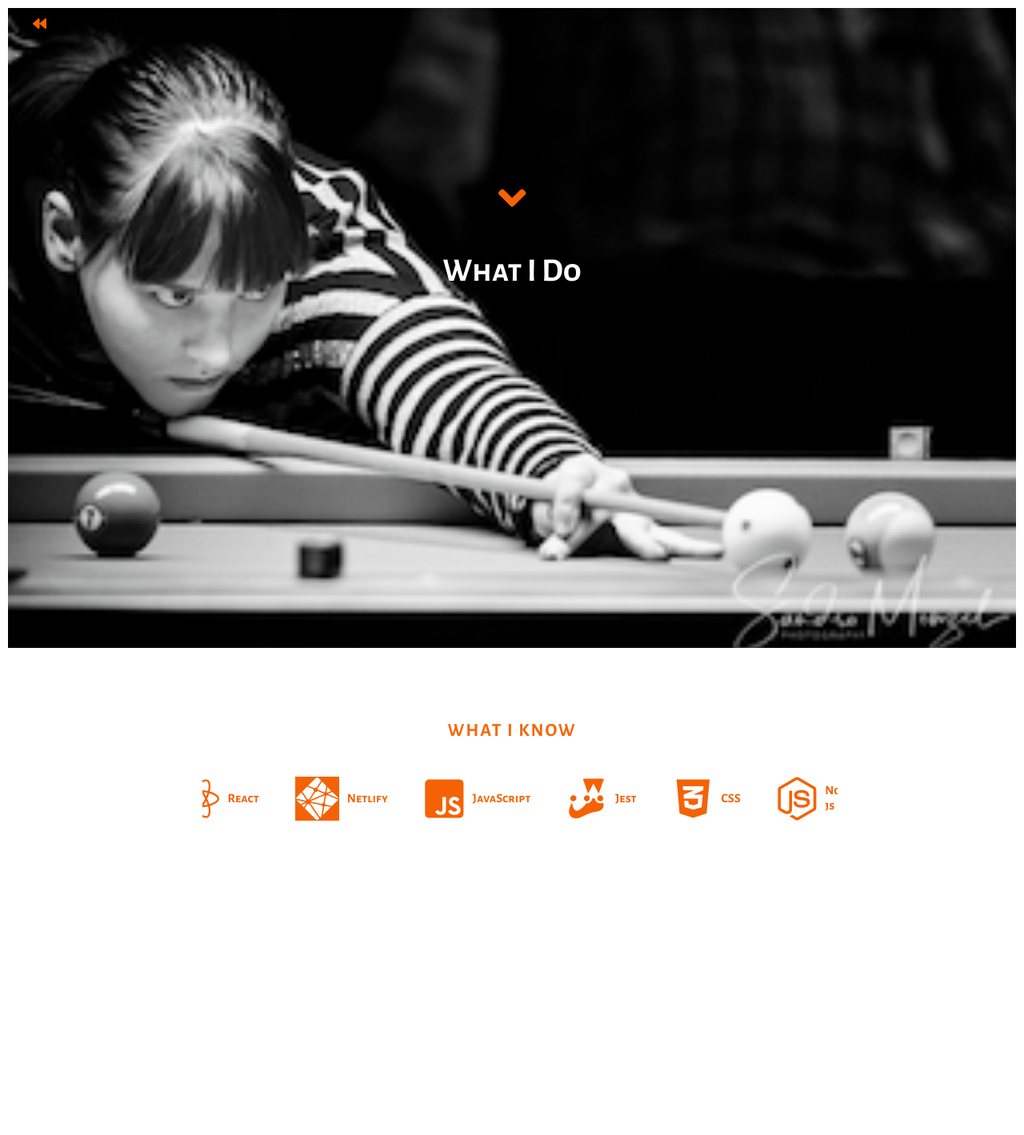
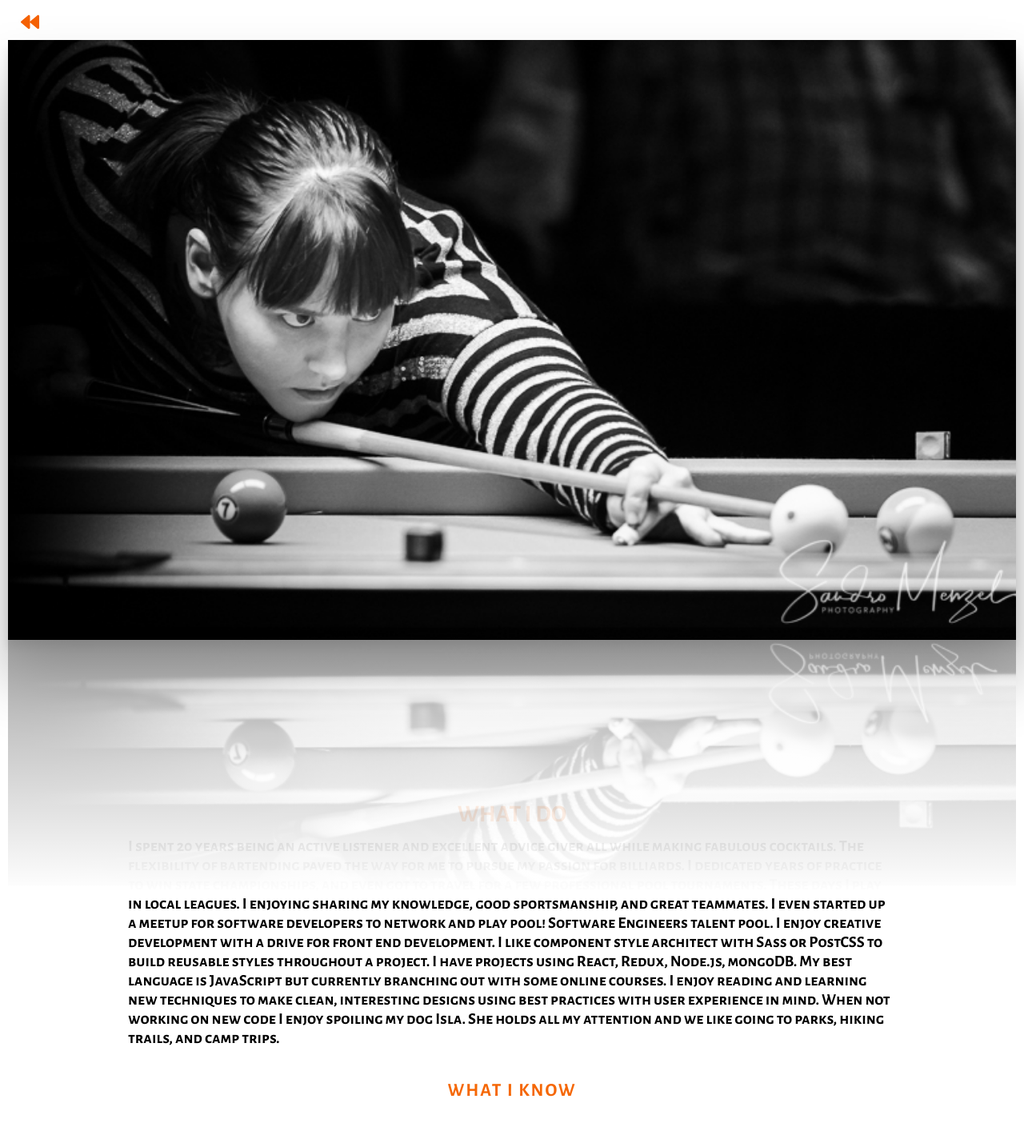
Before and after one commit to evestockstill/evePortfolio, a React app: page /aboutMe in a window 1280 px wide. Shown: the top 1419 px of the page at 80% size. Before the commit the page ends 1098 px from the top, so only its background shows below. Built offline with nearby package versions, Linux system fonts and the light colour scheme; a web font is replaced by a local one.

Commit message:
worked on sizereflection pic

```diff
--- a/src/components/about/About.js
+++ b/src/components/about/About.js
@@ -3,7 +3,9 @@ import './About.scss';
 import { NavLink } from 'react-router-dom';
 import { FontAwesomeIcon } from '@fortawesome/react-fontawesome';
 import mp4 from '../assets/glitter.mp4';
+// import Nav from '../nav/Nav';
 import AboutMain from '../aboutMain/AboutMain';
+import Picture from '../picture/Picture';
 import Slider from '../slider/Slider';
 
 const AboutMe = () => {
@@ -21,6 +23,7 @@ const AboutMe = () => {
       {/* <p>{returnHome}</p> */}
 
       <header className='hero'>
+        {/* <Nav /> */}
         <div className='bg-video1'>
           {/* <video className='bg-video1__content' autoPlay muted loop>
             <source src={mp4} type='video/mp4' alt='video' />
@@ -31,53 +34,11 @@ const AboutMe = () => {
 
         {/* <h1 className='greeting'>Hello</h1> */}
       </header>
-      <AboutMain />
+      <Picture />
+      {/* <AboutMain /> */}
       <Slider />
       {/* <Slider /> */}
     </>
   );
 };
 export default AboutMe;
-/* <section className='section-aboutMe'>
-        <div className='big-picture'></div>
-
-        <div className='about'>
-          <figure className='about__shape'>
-            <img src={pool} alt='photo 1' className='about__img'></img>
-            <figcaption className='about__caption'>Eve</figcaption>
-          </figure>
-          <div className='about__text'>
-            <h3 className='heading-tertiary u-margin-bottom-small'>
-              Lets talk about me
-            </h3>
-            <p>
-              I spent 20 years being an active listener and excellent advice
-              giver all while making fabulous cocktails. I believe in good
-              customer service and the ability to collaborate and enjoy
-              coworkers. The flexibility of bartending paved the way for me to
-              pursue my passion for billiards reaching professional status. I
-              dedicated years of practice to win state championships, and even
-              got to travel for some professional pool tournaments. These days I
-              play in local leagues. I enjoying sharing my knowledge, good
-              sportsmanship, and love of the game through example and advice. I
-              even started up a meetup for software developers to network and
-              play pool! Software Engineers talent pool. I look forward to being
-              able to start that back up. When not working on new code I enjoy
-              spoiling my dog Isla. She holds all my attention and we like going
-              to parks and hiking trails, and camp trips. I enjoy creative
-              development with a drive for front end development.I like
-              component style architect with Sass or PostCSS to build reusable
-              styles throughout a project.I have projects using React, Redux,
-              Node.js, mongoDB.My best language is JavaScript but currently
-              branching out with some online courses.I enjoy reading and
-              learning new style techniques to make clean and interesting
-              designs using best practices, and user experience in mind.
-            </p>
-          </div>
-        </div>
-      </section>
-    </>
-  );
-};
-
-export default AboutMe; */
--- a/src/components/about/About.scss
+++ b/src/components/about/About.scss
@@ -1,7 +1,7 @@
 @import "../abstract/global.scss";
 
 .hero {
-  // height: 5vh;
+  height: 5vh;
   // border-bottom: 0.5rem solid black;
   // margin-top: 1rem;
   // // background-color: D4D4D4;
@@ -23,106 +23,109 @@
   //     }
   //   }
   // }
-  p{
-    // @include text-color(8.3rem);
-    position: absolute;
-    top: 2%;
-    left: 2%;
-    transition: all 0.2s;
+  // p{
+  //   // @include text-color(8.3rem);
+  //   position: absolute;
+  //   top: 2%;
+  //   left: 2%;
+  //   transition: all 0.2s;
 
     @include respond(phone) {
       font-size: 6.5rem;
-    }
+    // }
   }
 }
-#about-title-text {
-  font-size: 2.5rem;
-  padding-top: 3.5rem;
-  @include respond(phone) {
-      font-size: 2rem;
-    }
-}
-  // .about-wrapper {
-  //   display: flex;
-  //   justify-content: center;
-  //   // max-width: 100%;
-  //   margin: 1rem auto;
-  // }
-.heading-one {
-  @include text-color(3.5rem);
-}
-.section-me {
-  padding: 15rem 0;
-  position: relative;
+// #about-title-text {
+//   font-size: 2.5rem;
+//   padding-top: 3.5rem;
+//   @include respond(phone) {
+//       font-size: 2rem;
+//     }
+// }
+//   // .about-wrapper {
+//   //   display: flex;
+//   //   justify-content: center;
+//   //   // max-width: 100%;
+//   //   margin: 1rem auto;
+//   // }
+// .heading-one {
+//   @include text-color(3.5rem);
+// }
+// .section-me {
+//   padding: 15rem 0;
+//   position: relative;
 
-  @include respond(tab-port) {
-    padding: 10rem 0;
-  }
-}
+//   @include respond(tab-port) {
+//     padding: 10rem 0;
+//   }
+// }
 
-  .about {
-  width: 75%;
-  margin: 10rem auto;
-  box-shadow: 0 3rem 6rem rgba(black, 0.1);
-  background: rgba(white, .60);
-  border-radius: 3px;
-  padding: 6rem;
-  padding-left: 8rem;
-  font-size: 1.6rem;
-  transform: skewX(-12deg);
+//   .about {
+//   width: 75%;
+//   margin: 10rem auto;
+//   box-shadow: 0 3rem 6rem rgba(black, 0.1);
+//   background: rgba(white, .60);
+//   border-radius: 3px;
+//   padding: 6rem;
+//   padding-left: 8rem;
+//   font-size: 1.6rem;
+//   transform: skewX(-12deg);
 
-  &__shape {
-    width: 15rem;
-    height: 15rem;
-    float: left;
-    -webkit-shape-outside: circle(50% at 50% 50%);
-    shape-outside: circle(50% at 50% 50%);
-    -webkit-clip-path: circle(50% at 50% 50%);
-    clip-path: circle(50% at 50% 50%);
-    transform: translateX(-2rem) skewX(12deg);
-    position: relative;
-  }
-  &__img {
-    height: 100%;
-    transform: translateX(-4rem) scaleX(1.2);
-    backface-visibility: hidden;
-    transition: all .5s;
-    // object-fit: cover;
+//   &__shape {
+//     width: 15rem;
+//     height: 15rem;
+//     float: left;
+//     -webkit-shape-outside: circle(50% at 50% 50%);
+//     shape-outside: circle(50% at 50% 50%);
+//     -webkit-clip-path: circle(50% at 50% 50%);
+//     clip-path: circle(50% at 50% 50%);
+//     transform: translateX(-2rem) skewX(12deg);
+//     position: relative;
+//   }
+//   &__img {
+//     height: 100%;
+//     transform: translateX(-4rem) scaleX(1.2);
+//     backface-visibility: hidden;
+//     transition: all .5s;
+//     // object-fit: cover;
 
-  }
-  &__text {
-    margin-bottom: 3rem;
-    left: 50%;
-    top: -10%;
-    color: $orange1;
-  }
+//   }
+//   &__text {
+//     margin-bottom: 3rem;
+//     left: 50%;
+//     top: -10%;
+//     color: $orange1;
+//   }
 
-  &__caption {
-    position: absolute;
-    top: 50%;
-    left: 50%;
-    transform: translate(-50%, 20%);
-    color: white;
-    text-transform: uppercase;
-    font-size: 1.7rem;
-    text-align: center;
-    opacity: 0;
-    transition: all .5s;
-    backface-visibility: hidden;
+//   &__caption {
+//     position: absolute;
+//     top: 50%;
+//     left: 50%;
+//     transform: translate(-50%, 20%);
+//     color: white;
+//     text-transform: uppercase;
+//     font-size: 1.7rem;
+//     text-align: center;
+//     opacity: 0;
+//     transition: all .5s;
+//     backface-visibility: hidden;
 
-  }
-  &:hover &__caption {
-    opacity: 1;
-    transform: translate(-50%, -50%);
-  }
-  &:hover &__img {
- transform: translateX(-4rem) scaleX(1);
- filter: blur(3px) brightness(80%);
-  }
-}
+//   }
+//   &:hover &__caption {
+//     opacity: 1;
+//     transform: translate(-50%, -50%);
+//   }
+//   &:hover &__img {
+//  transform: translateX(-4rem) scaleX(1);
+//  filter: blur(3px) brightness(80%);
+//   }
+// }
 .faback1 {
   display: inline;
   color: $orange1;
-  margin: 0.5rem 0 0.1rem 1.5rem;
-  font-size: 1.7rem;
+  position: absolute;
+  // padding-left: 1.5rem;
+  left: 2%;
+  top: 2%;
+  font-size: 2.3rem;
 }
--- a/src/components/aboutMain/AboutMain.js
+++ b/src/components/aboutMain/AboutMain.js
@@ -50,8 +50,7 @@ const AboutMain = () => {
                               to parks, hiking trails, and camp trips.
 
               </p>
-              {/* <button className='btn'>{githubPet}</button>
-              <button className='btn'>{petWeb}</button> */}
+
             </div>
           </article>
 
--- a/src/components/aboutMain/AboutMain.scss
+++ b/src/components/aboutMain/AboutMain.scss
@@ -1,19 +1,19 @@
 @import "../abstract/global.scss";
-#projects-about {
-  min-height: 100vh;
+// #projects-about {
+//   min-height: 100vh;
 
-  background: url("../assets/retouch.png") center/cover fixed no-repeat;
-  // opacity: .9;
-  padding: 2rem 0 2rem 0;
-  &:hover {
-    // opacity: 0.6;
-  }
-  @include respond(tab-port){
-    background-size: contain;
-    min-height: 50vh;
+//   background: url("../assets/retouch.png") center/cover fixed no-repeat;
+//   // opacity: .9;
+//   padding: 2rem 0 2rem 0;
+//   &:hover {
+//     // opacity: 0.6;
+//   }
+//   @include respond(tab-port){
+//     background-size: contain;
+//     min-height: 50vh;
 
-  }
-}
+//   }
+// }
 .project-container-about {
   max-width: 90vw;
   margin: 0 auto;
@@ -28,79 +28,83 @@
   }
 }
 .project-item-about {
-  overflow: hidden;
-  position: relative;
-  padding: 15rem;
-  @include respond(phone) {
-    padding: 8rem;
-  }
+//   overflow: hidden;
+//   position: relative;
+//   padding: 15rem;
+//   @include respond(phone) {
+//     padding: 8rem;
+//   }
 
   .fafa {
     color: $orange1;
-    margin-bottom: 3.5rem;
+    margin-bottom: .5rem;
     font-size: 5.5rem;
   }
 }
 .project-item-black-about {
-  &:hover {
-    background: linear-gradient($black-med, $black-med);
-    color: white;
+//   &:hover {
+    // background: linear-gradient($black-med, $black-med);
+    color:black;
     @include respond(phone) {
-      background: linear-gradient($black-med1, $black-med1);
-    }
+    //   background: linear-gradient($black-med1, $black-med1);
+    // }
   }
 }
 // }
 .front-text-about {
   text-align: center;
-  color: white;
+  color: black;
   transition: transform 2s;
   font-size: 3.5rem;
   @include respond(phone) {
     // font-size: 1.8rem;
   }
 }
+// .back-text-about {
+//   position: absolute;
+//   bottom: -44.4em;
+//   width: 75%;
+//   margin: 0 auto;
+//   color: transparent;
+//   height: 100%;
+//   transition: bottom 2s;
+//   padding: 2rem 6rem 0rem 0rem;
+//   font-size: 2.2rem;
+//   letter-spacing: 0.1rem;
+//   font-weight: 600;
+//   transition: 1s all ease;
+//   &:hover {
+//   color: #D4D4D4;
+//   }
+//   @include respond(phone) {
+//     padding: 0.8rem 0;
+//     font-size: 0.9rem;
+//     font-family: "Titillium Web", sans-serif;
+//     line-height: 1.4;
+//   }
+//   @include respond(tab-port) {
+//     font-size: 1.7rem;
+//     padding: 0.5rem 0;
+//     font-weight: normal;
+//   }
+//   @include respond(tab-port-big) {
+//     font-size: 1.5rem;
+//     padding: 0.5rem 0;
+//     font-weight: normal;
+//   }
+
+//   &:hover {
+//     bottom: 0;
+//   }
+// }
+// .project-item-about:hover .front-text-about {
+//   transform: translateY(-42rem);
+//   color: $orange1;
+// }
+// .project-item-about:hover .back-text-about {
+//   bottom: 0;
+// }
 .back-text-about {
-  position: absolute;
-  bottom: -44.4em;
-  width: 75%;
-  margin: 0 auto;
-  color: transparent;
-  height: 100%;
-  transition: bottom 2s;
-  padding: 2rem 6rem 0rem 0rem;
-  font-size: 2.2rem;
-  letter-spacing: 0.1rem;
-  font-weight: 600;
-  transition: 1s all ease;
-  &:hover {
-  color: #D4D4D4;
-  }
-  @include respond(phone) {
-    padding: 0.8rem 0;
-    font-size: 0.9rem;
-    font-family: "Titillium Web", sans-serif;
-    line-height: 1.4;
-  }
-  @include respond(tab-port) {
-    font-size: 1.7rem;
-    padding: 0.5rem 0;
-    font-weight: normal;
-  }
-  @include respond(tab-port-big) {
-    font-size: 1.5rem;
-    padding: 0.5rem 0;
-    font-weight: normal;
-  }
-
-  &:hover {
-    bottom: 0;
-  }
+    padding: 25rem 5rem 5rem 5rem;
+    font-size: 2rem;
 }
-.project-item-about:hover .front-text-about {
-  transform: translateY(-42rem);
-  color: $orange1;
-}
-.project-item-about:hover .back-text-about {
-  bottom: 0;
-}
--- /dev/null
+++ b/src/components/picture/Picture.js
@@ -0,0 +1,38 @@
+import React from 'react';
+import './Picture.scss';
+
+const Picture = () => {
+  return (
+    <>
+      <div className='picture__wrap'>
+        <div className='reflection'></div>
+      </div>
+      <div className='my__article-wrapper'>
+        <article className='my__article-text'>
+          <h1>What I Do</h1>
+          <p>
+            I spent 20 years being an active listener and excellent advice giver
+            all while making fabulous cocktails. The flexibility of bartending
+            paved the way for me to pursue my passion for billiards. I dedicated
+            years of practice to win state championships, and even got to travel
+            for a few professional pool tournaments. These days I play in local
+            leagues. I enjoying sharing my knowledge, good sportsmanship, and
+            great teammates. I even started up a meetup for software developers
+            to network and play pool! Software Engineers talent pool. I enjoy
+            creative development with a drive for front end development. I like
+            component style architect with Sass or PostCSS to build reusable
+            styles throughout a project. I have projects using React, Redux,
+            Node.js, mongoDB. My best language is JavaScript but currently
+            branching out with some online courses. I enjoy reading and learning
+            new techniques to make clean, interesting designs using best
+            practices with user experience in mind. When not working on new code
+            I enjoy spoiling my dog Isla. She holds all my attention and we like
+            going to parks, hiking trails, and camp trips.
+          </p>
+        </article>
+      </div>
+      {/* <div className='reflectionDog'></div> */}
+    </>
+  );
+};
+export default Picture;
--- /dev/null
+++ b/src/components/picture/Picture.scss
@@ -0,0 +1,99 @@
+@import "../abstract/global.scss";
+.picture__wrap {
+ display: flex;
+ justify-content: center;
+ align-items: center;
+}
+.reflection {
+    width: 100%;
+    height: 75rem;
+    position: relative;
+    background: url("../assets/sigeve.png") bottom/cover;
+    box-shadow: 0px 5rem 7rem rgba(0,0,0,0.3),
+    0px 1rem 1rem rgba(0,0,0,0.1);
+   @include respond(big-desktop) {
+       height: 85rem;
+   }
+   @include respond(tab-port) {
+ height: 60rem;
+ width: 100%;
+   }
+   @include respond(phone) {
+    height: 35rem;
+    width: 100%;
+   }
+
+    &::after {
+        content: "";
+        background: inherit;
+        width: inherit;
+        height: 43%;
+        position: absolute;
+        bottom: -41%;
+        transform: scaleY(-1);
+        opacity: .5;
+        @include respond(phone) {
+
+        }
+    }
+    &::before {
+            content: " ";
+            width: inherit;
+            height: 42%;
+            position: absolute;
+            bottom: -42%;
+            background: linear-gradient(to bottom, rgba(255, 255, 255, 0.3), white);
+            z-index: 1;
+        }
+}
+.reflectionDog1 {
+    width: 50rem;
+    height: 33rem;
+    position: relative;
+    background: url("../assets/sigeve.png") bottom/cover;
+    box-shadow: 0px 5rem 7rem rgba(0,0,0,0.3),
+    0px 1rem 1rem rgba(0,0,0,0.1);
+
+    &::after {
+        content: "";
+        background: inherit;
+        width: inherit;
+        height: 43%;
+        position: absolute;
+        bottom: -41%;
+        transform: scaleY(-1);
+        opacity: .5;
+    }
+    &::before {
+            content: " ";
+            width: inherit;
+            height: 42%;
+            position: absolute;
+            bottom: -42%;
+            background: linear-gradient(to bottom, rgba(255, 255, 255, 0.3), white);
+            z-index: 1;
+        }
+}
+.my-article {
+    // padding: 5rem 6rem 5rem 6rem;
+    // display: flex;
+    // justify-content: center;
+    // align-items: center;
+    // border: 3px solid black;
+    // // padding-top: 25rem;
+    // font-size: 1.5rem;
+}
+.my__article-wrapper {
+// bottom: 10%;
+     display: flex;
+    justify-content: center;
+    align-items: center;
+    font-size: 2rem;
+    padding: 20rem 15rem 3rem 15rem;
+  h1 {
+      text-align: center;
+      text-transform: uppercase;
+      padding-bottom: 1rem;
+      color: $orange1;
+  }
+}
--- a/src/components/slider/Slider.scss
+++ b/src/components/slider/Slider.scss
@@ -9,7 +9,7 @@
   background-clip: $clip;
   color: $color;
   letter-spacing: $space;
-  padding-top: 9rem;
+  padding-top: 1rem;
 }
 .slide__container {
     width: 100vw;
```
Also changed, not shown: src/components/assets/sigeve.png (added).
